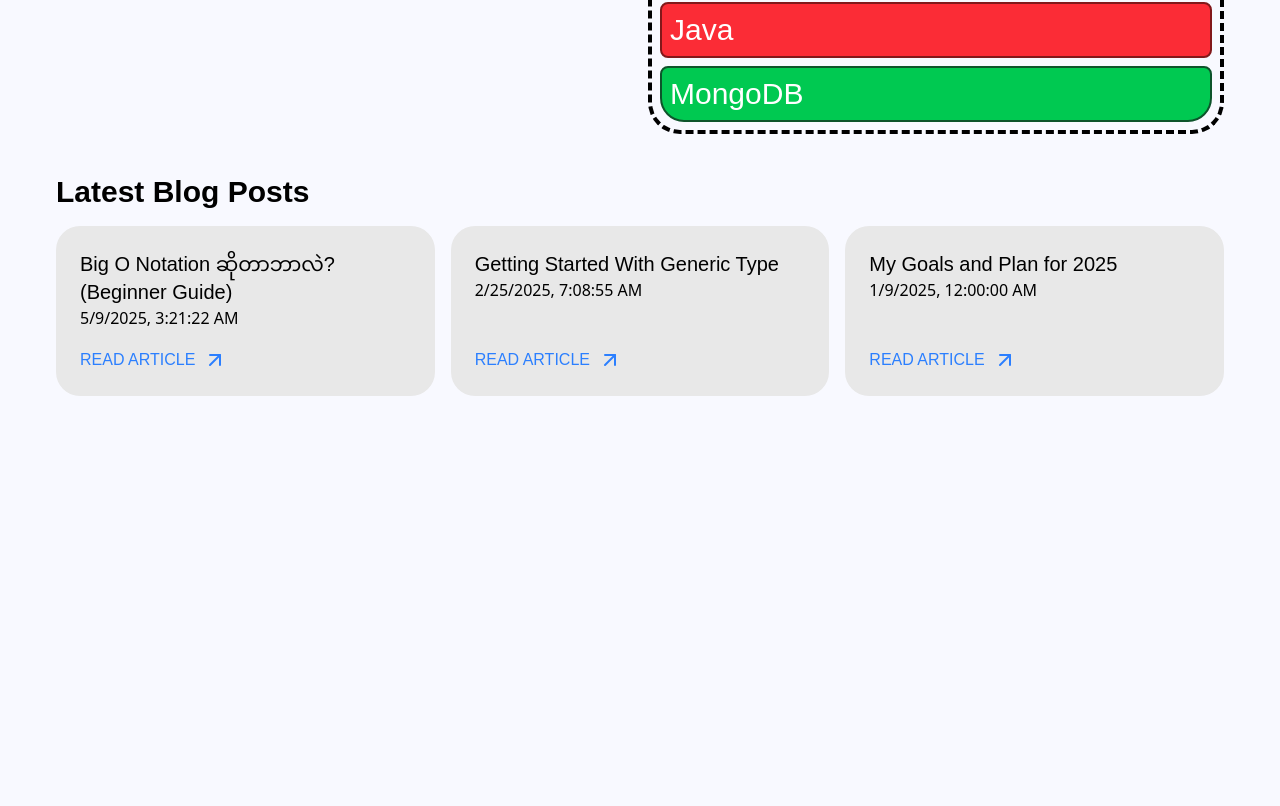
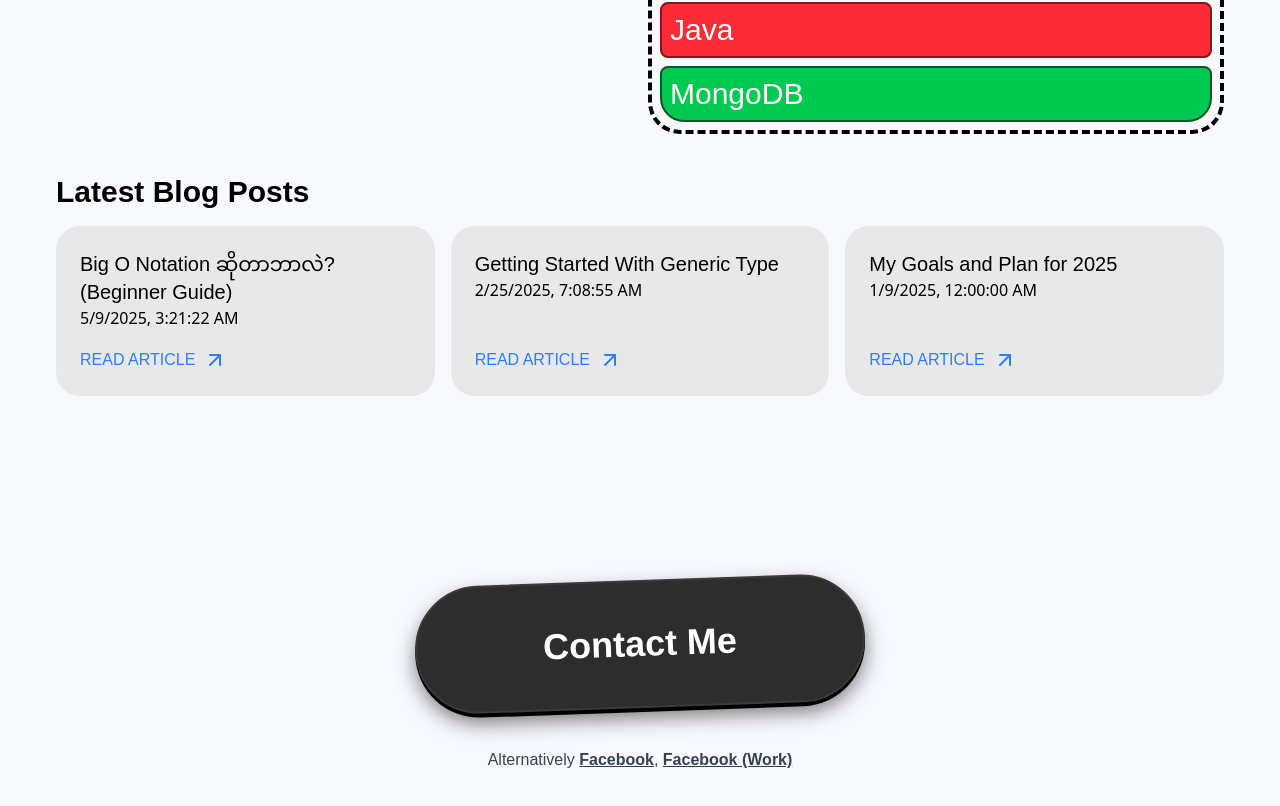
Before and after one commit to happer64bit/homepage, a Next.js app: page / in a window 1280 px wide. Shown: the part 1301-2107 px from the top of the page. Before the commit the page ends 1713 px from the top, so only its background shows below. Built offline with nearby package versions, Linux system fonts and the light colour scheme; a web font is replaced by a local one.

Commit message:
add contact section

```diff
--- a/src/app/page.tsx
+++ b/src/app/page.tsx
@@ -1,6 +1,7 @@
 import HeroSection from "@/components/HeroSection";
 import AboutSection from "@/components/HomeAboutSection";
 import HomeBlogDisplay from '@/components/HomeBlogDisplay';
+import HomeContactMeSection from "@/components/HomeContactMeSection";
 import HomeSkillsShowcase from "@/components/HomeSkillsShowcase";
 import { postsSortedByDate } from "@/lib/posts";
 // import HomeAboutMyRelationship from "@/components/HomeAboutMyRelationship";
@@ -13,6 +14,7 @@ export default function Home() {
       <AboutSection />
       <HomeSkillsShowcase />
       <HomeBlogDisplay posts={postsSortedByDate.slice(0, 3)} />
+      <HomeContactMeSection />
     </main>
   );
 }
--- a/src/components/HomeContactMeSection.tsx
+++ b/src/components/HomeContactMeSection.tsx
@@ -1,5 +1,4 @@
 "use client"
-import { useGSAP } from '@gsap/react'
 import { gsap } from 'gsap'
 import ScrambleTextPlugin from 'gsap/ScrambleTextPlugin'
 import Link from 'next/link'
@@ -7,25 +6,19 @@ import Link from 'next/link'
 gsap.registerPlugin(ScrambleTextPlugin)
 
 export default function HomeContactMeSection() {
-    useGSAP(() => {
-        gsap.to("#contact-email", {
-            scrambleText: {
-                text: "wintkhantlin@gmail.com",
-                chars: "0123456789abcdefghijklmnopqrstuvwxyzABCDEFGHIJKLMNOPQRSTUVWXYZ!@#$%^&*()_+[]{}|;:',.<>?/~`",
-            },
-            duration: 2,
-            scrollTrigger: {
-                trigger: "#contact-email",
-            }
-        })
-    })
-
     return (
-        <section className='text-center'>
-            <p className='mb-3 text-xl'>Contact Me</p>
-            <div className="w-full px-4 py-3 bg-gray-200 rounded-full">
-                <Link prefetch={false} href={"mailto:wintkhantlin@gmail.com"} id='contact-email' className='text-5xl'></Link>
-            </div>
+        <section className='min-h-[70vh] flex items-center justify-center flex-col gap-10'>
+            <Link href={"mailto:wintkhantlin@gmail.com"}>
+                <div className="w-[450px] h-32 bg-[#2d2d2d] text-white text-4xl font-semibold rounded-full
+                    shadow-[0_4px_0_#000,0_10px_20px_rgba(0,0,0,0.5)]
+                    border-[2px] border-[#3a3a3a]
+                    flex justify-center items-center
+                    transform rotate-[-2deg]
+                    transition-all duration-200 hover:brightness-110 active:translate-y-1">
+                    Contact Me
+                </div>
+            </Link>
+            <p className='text-gray-700'>Alternatively <Link href={"https://www.facebook.com/wintkhantlin/"} className='underline font-bold' target='_blank'>Facebook</Link>, <Link href={"https://www.facebook.com/profile.php?id=61558294022750"} className='underline font-bold' target='_blank'>Facebook (Work)</Link></p>
         </section>
     )
 }
```
Also changed, not shown: .content-collections/generated/index.js.
